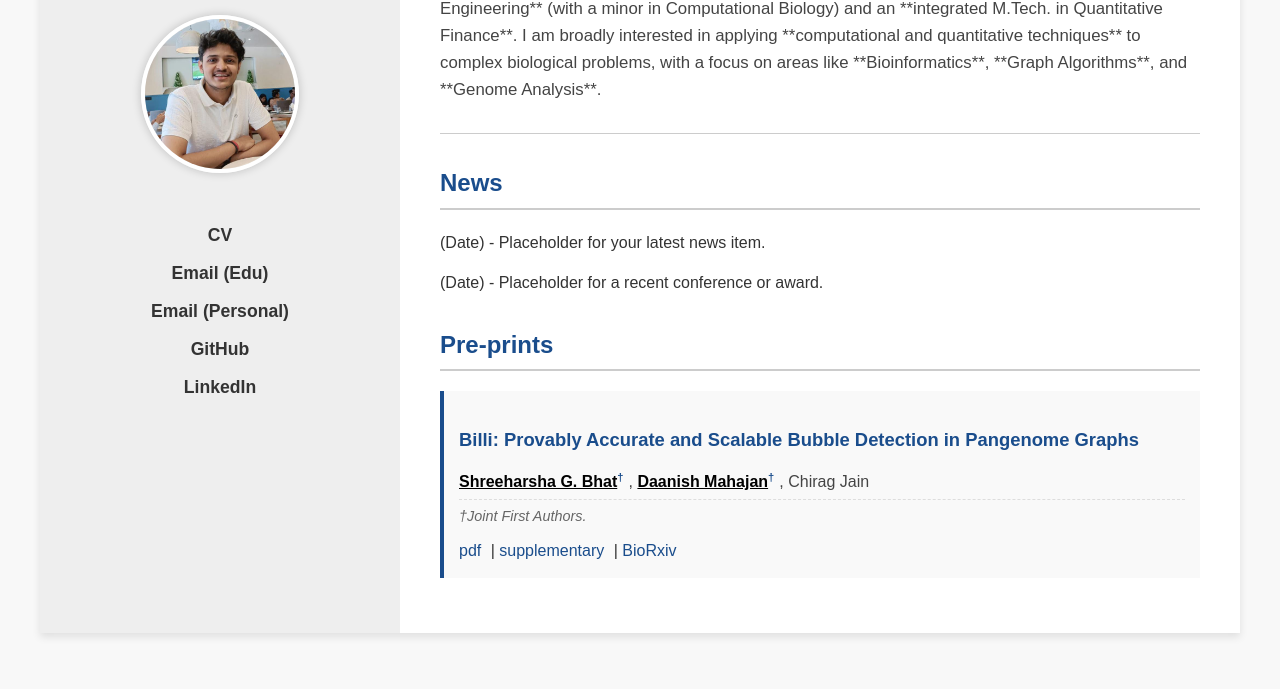
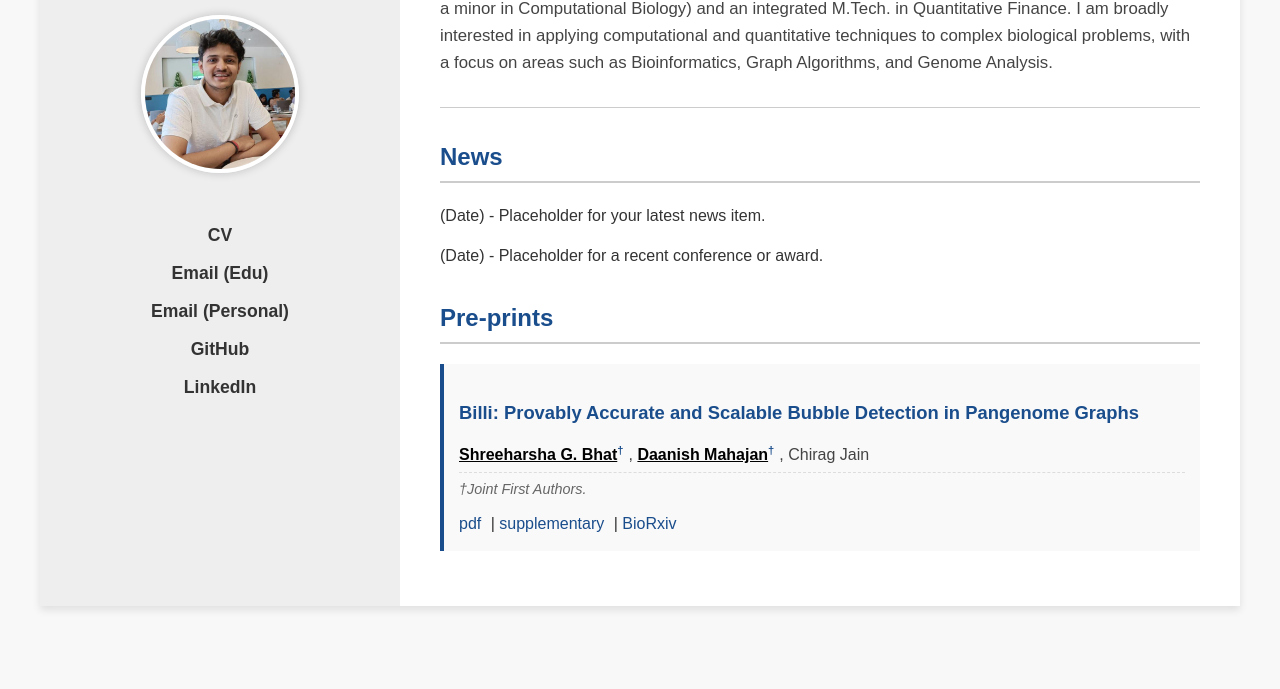
Before and after one commit to Shreeharsha-BE21B037/Shreeharsha-BE21B037.github.io, a plain HTML site: page index.html in a window 1280 px wide. Shown: the part 111-800 px from the top of the page. Drawn offline with Linux system fonts and the light colour scheme.

Commit message:
Update index.html

```diff
--- a/index.html
+++ b/index.html
@@ -30,7 +30,7 @@
 
             <div class="header-content">
                 <p class="bio">
-                    I am a final-year Dual Degree student at **<a href="https://www.iitm.ac.in/" target="_blank">IIT Madras</a>**, concurrently pursuing a **B.Tech. in Biological Engineering** (with a minor in Computational Biology) and an **integrated M.Tech. in Quantitative Finance**. I am broadly interested in applying **computational and quantitative techniques** to complex biological problems, with a focus on areas like **Bioinformatics**, **Graph Algorithms**, and **Genome Analysis**.
+                    I am a final-year Dual Degree student at <a href="https://www.iitm.ac.in/" target="_blank">IIT Madras</a>,  pursuing a B.Tech. in Biological Engineering (with a minor in Computational Biology) and an integrated M.Tech. in Quantitative Finance. I am broadly interested in applying computational and quantitative techniques to complex biological problems, with a focus on areas such as Bioinformatics, Graph Algorithms, and Genome Analysis.
                 </p>
             </div>
 
```
